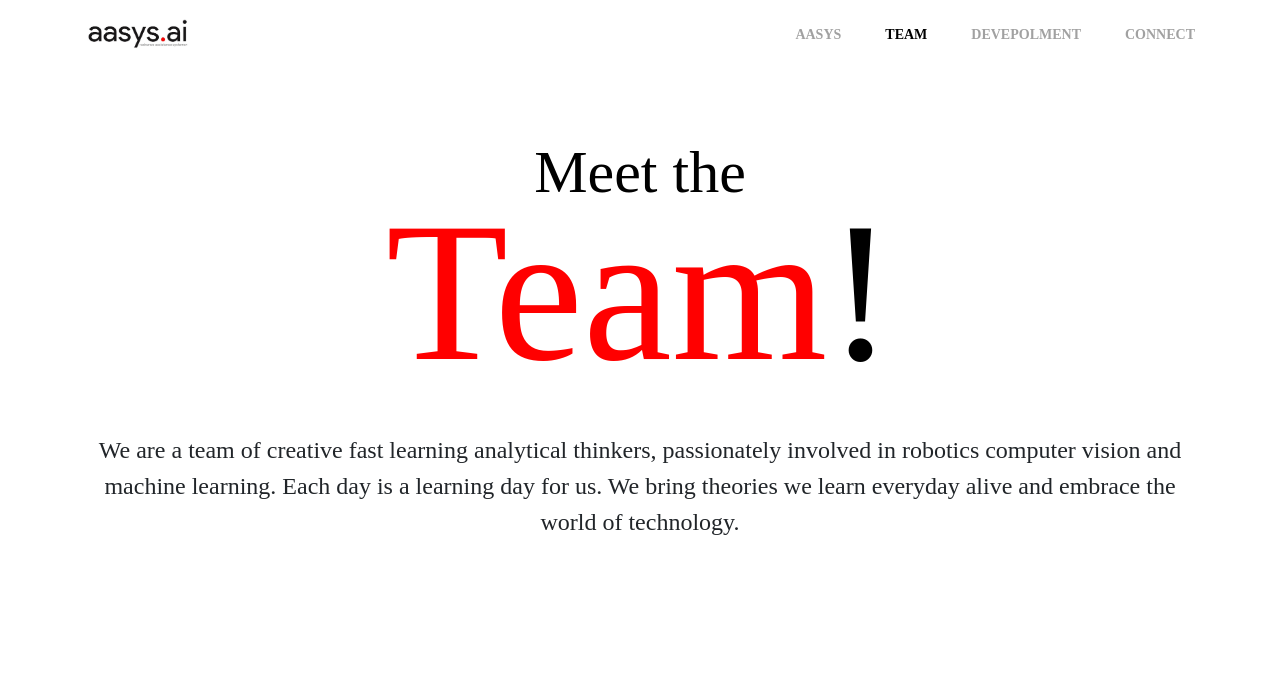
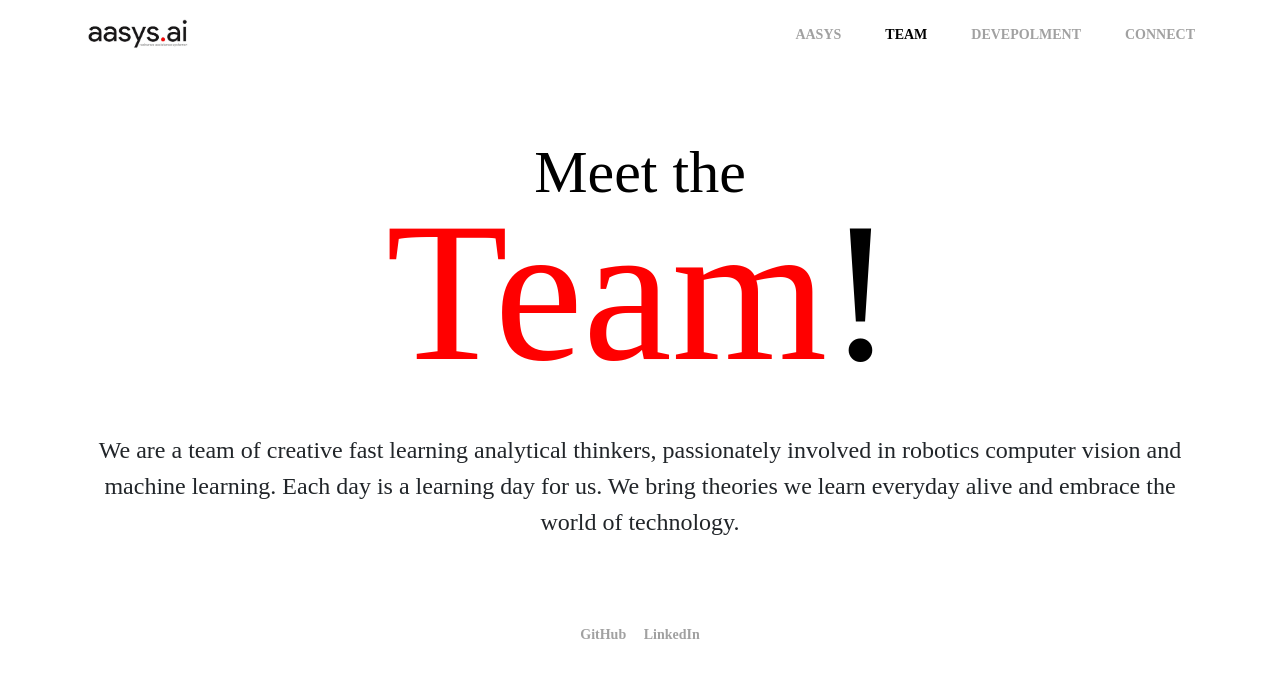
Before and after one commit to aasys-ai/aasys-ai.github.io, a plain HTML site: page about.html in a window 1280 px wide. Drawn offline with Linux system fonts and the light colour scheme.

Commit message:
Update about.html

```diff
--- a/about.html
+++ b/about.html
@@ -49,6 +49,17 @@
                 we learn everyday alive and embrace the world of technology.
             </div>
         </div>
-
+        <div class = "row align-items-center foot_back">
+            <div class = "container align-items-center text-center">
+                <div class = "make_white">
+                    &copy advance assistance systems
+                </div>
+                <div class = "con_small">
+                    <a href = "https://github.com/aasys-ai" id = "github">GitHub</a>
+                    &nbsp;&nbsp;&nbsp;
+                    <a href = "https://www.linkedin.com/company/aasys-ai/" id = "linkedin">LinkedIn</a>
+                </div>
+            </div>
+        </div>
     </body>
 </html>
```
